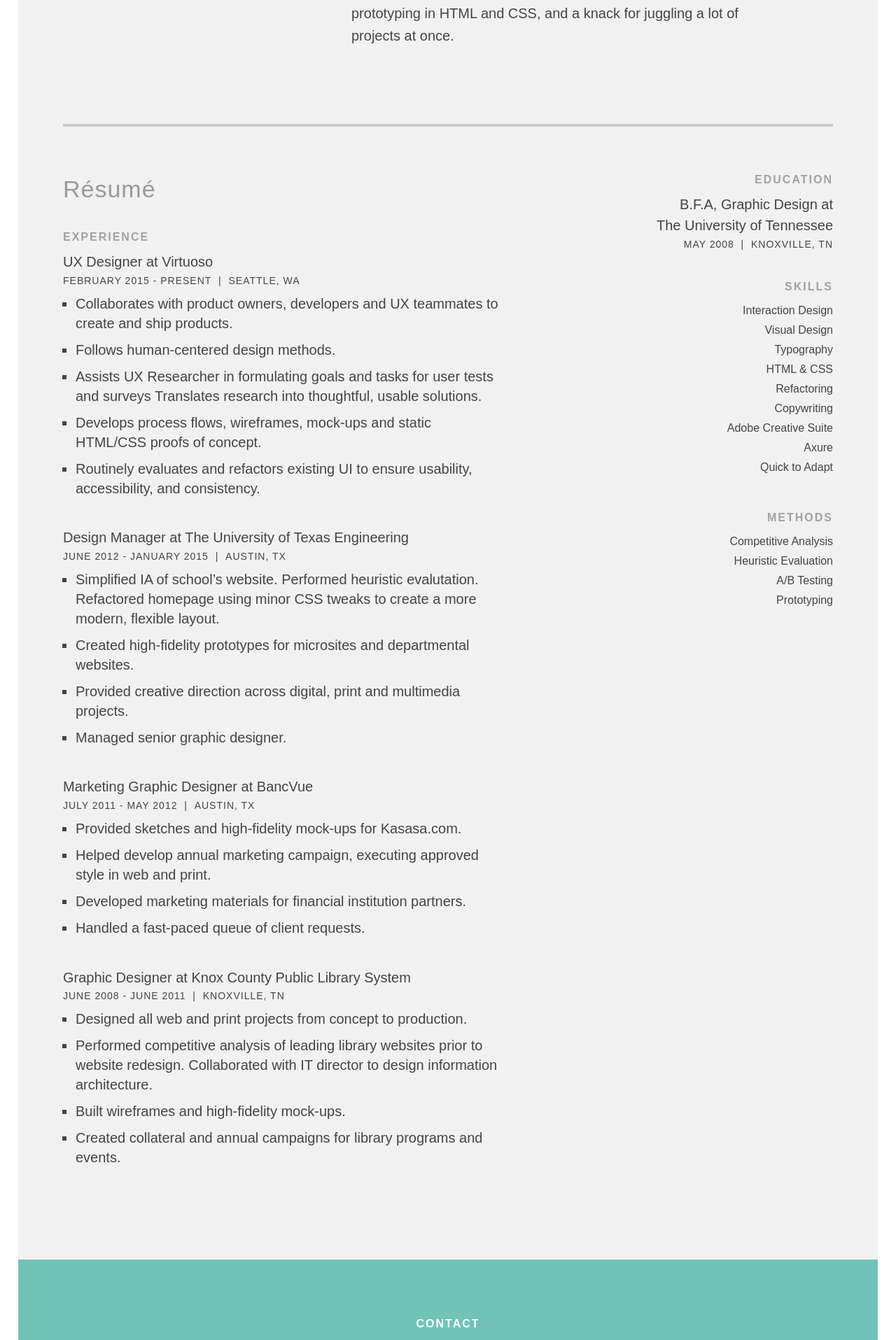
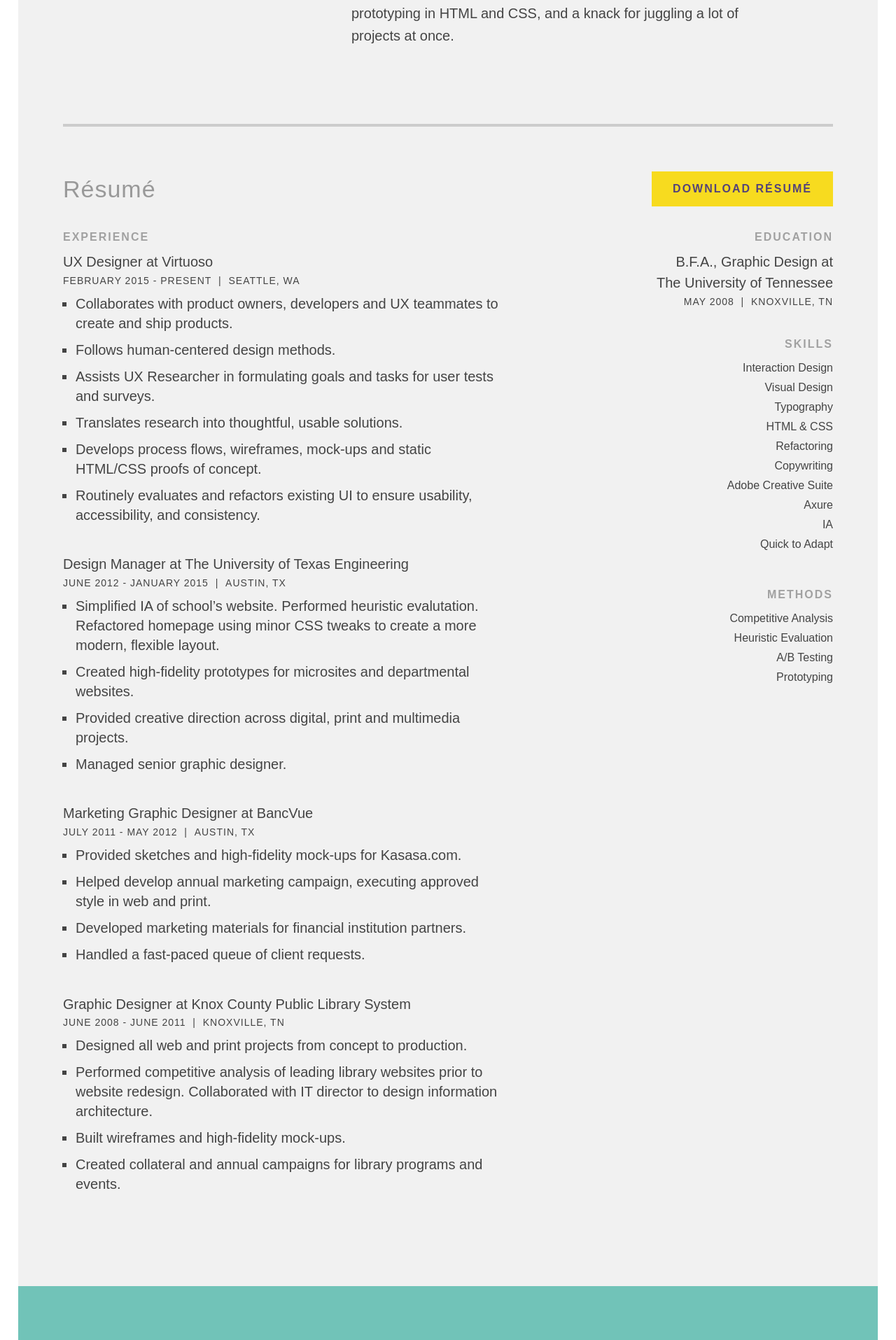
Before and after one commit to amelianaire/amelianaire_2014, a Jekyll site: the page built from about/index.html, in a window 1280 px wide. Shown: the part 831-2746 px from the top of the page at 70% size. Built offline with Jekyll 4.4.1, drawn with Linux system fonts in a browser that asks for light colours; nearby versions of some CDN libraries; Markdown is read by kramdown in place of the engine named in the settings.

Commit message:
Updated resume, added resume PDF, fixed typos and adjusted width on thumbs for mobile

```diff
--- a/about/index.html
+++ b/about/index.html
@@ -41,8 +41,8 @@ title: Amelia Johnson - About
                             <ul class="bullets">
                             <li>Collaborates with product owners, developers and UX teammates to create and ship products.</li>
                             <li>Follows human-centered design methods.</li>
-                            <li>Assists UX Researcher in formulating goals and tasks for user tests and surveys
-                            Translates research into thoughtful, usable solutions.</li>
+                            <li>Assists UX Researcher in formulating goals and tasks for user tests and surveys.</li>
+                            <li>Translates research into thoughtful, usable solutions.</li>
                             <li>Develops process flows, wireframes, mock-ups and static HTML/CSS proofs of concept.</li>
                             <li>Routinely evaluates and refactors existing UI to ensure usability, accessibility, and consistency.</li>
                         </ul>
@@ -80,15 +80,13 @@ title: Amelia Johnson - About
 
                     <div class="col span_2 right">
 
-<!--                        <div class="button-wrap">-->
-<!--
-                            <a class="button" href="Amelia-Johnson-Resume.pdf">Download r&eacute;sum&eacute;</a>
-                        </div>
--->
+                    <div class="button-wrap">
+                        <a class="button" href="Amelia-Johnson-Resume.pdf">Download r&eacute;sum&eacute;</a>
+                    </div>
 
 
                         <h2 class="gray-text">Education</h2>
-                        <h4 class="resume">B.F.A, Graphic Design at <br>The University of Tennessee</h4>
+                        <h4 class="resume">B.F.A., Graphic Design at <br>The University of Tennessee</h4>
                         <h5 class="resumedate">May 2008&nbsp;&nbsp;|&nbsp;&nbsp;Knoxville, TN</h5>
                         <br>
 
@@ -102,6 +100,7 @@ title: Amelia Johnson - About
                             <li>Copywriting</li>
                             <li>Adobe Creative Suite</li>
                             <li>Axure</li>
+                            <li>IA</li>
                             <li>Quick to Adapt</li>
                         </ul>
                         <br>
--- a/css/main.css
+++ b/css/main.css
@@ -132,8 +132,9 @@ h1.resume {
 }
 
 h2.tagline {
-    font-size: 26px;
+    font-size: 30px;
     color: #444;
+    max-width: 100%;
 }
 
 
@@ -289,7 +290,7 @@ body {
 
 .tagline {
     font-family: "leitura-news-1", "leitura-news-2", serif;
-    font-size: 20px;
+    font-size: 30px;
     font-style: italic;
     font-weight: 700;
     letter-spacing: 0;
@@ -325,6 +326,7 @@ body {
     border-bottom-width: 0;
     -webkit-transition: all .2s cubic-bezier(0.165, 0.84, 0.44, 1);
     transition: all .2s cubic-bezier(0.165, 0.84, 0.44, 1);
+    overflow: hidden;
 }
 
 
@@ -686,11 +688,12 @@ h1#logo {
 
 #thumbnails a {
     position: relative;
-    width: 100%;
+    width: 80%;
     display: block;
     border: none;
     overflow: hidden;
     height: 240px;
+    margin: 0 auto;
 }
 
 #thumbnails a:hover {
@@ -698,6 +701,7 @@ h1#logo {
 }
 
 .thumbnail-image {
+    align: center;
     position: relative;
     z-index: 0;
     width: 100%;
@@ -966,6 +970,10 @@ footer a:hover {
         margin-right: auto;
     }
 
+    #thumbnails a {
+    width: 100%;
+}
+
 /*    .profile-photo {
         text-align: right;
     }*/
@@ -1077,6 +1085,11 @@ footer a:hover {
     line-height: 1.4;
     margin-bottom: 1.5rem;
     }
+
+    #thumbnails a {
+    width: 100%;
+}
+
 
 
 
```
Also changed, not shown: _work/hotel-detail/thumbnail.jpg, _work/virtuoso-homepage/thumbnail.jpg, 1 other file.
